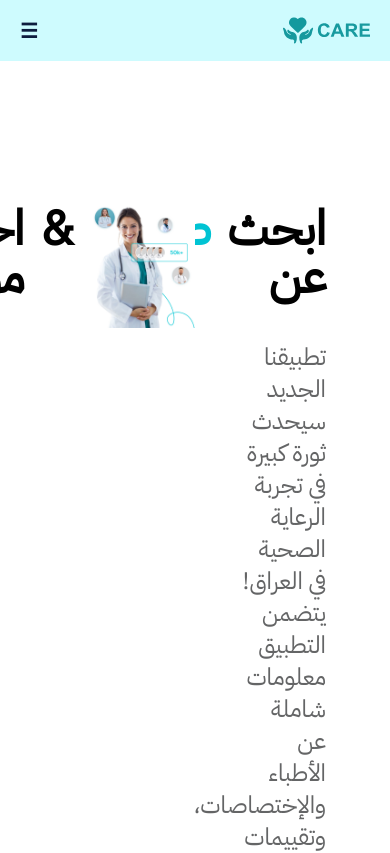
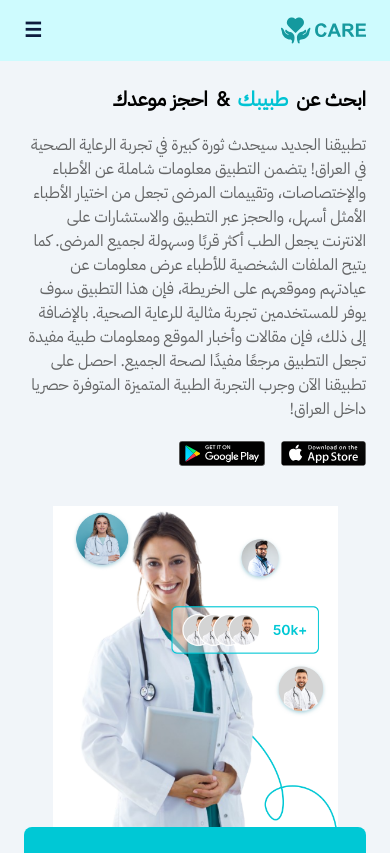
Before and after one commit to noor3030/doctor-landing-page, a Nuxt app: page / in a window 390 px wide. Shown: the top 853 px of the page. Built offline with nearby package versions, Linux system fonts and the light colour scheme.

Commit message:
Update styles in AppBar and Navbar components

```diff
--- a/components/AppBar.vue
+++ b/components/AppBar.vue
@@ -1,17 +1,17 @@
 <template>
-  <div class="flex flex-col p-16 mt-20" id="home">
-    <div class="grid grid-cols-2">
+  <div class="flex flex-col md:p-16 md:mt-20 p-6" id="home">
+    <div class="md:grid md:grid-cols-2">
       <div
-        class="text-section justify-start content-start flex flex-col gap-y-10"
+        class="text-section justify-start content-start text-start flex flex-col gap-y-5"
       >
-        <div class="text-5xl flex font-bold gap-x-4">
+        <div class="md:text-5xl flex font-bold gap-x-2 text-xl">
           <h1>ابحث عن</h1>
           <h1 class="text-[#00c3d3]">طبيبك</h1>
           <h1>&</h1>
           <h1>احجز موعدك</h1>
         </div>
 
-        <p class="text-2xl text-[#646566] w-2/3">
+        <p class="md:text-2xl text-[#646566] md:w-2/3">
           تطبيقنا الجديد سيحدث ثورة كبيرة في تجربة الرعاية الصحية في العراق!
           يتضمن التطبيق معلومات شاملة عن الأطباء والإختصاصات، وتقييمات المرضى
           تجعل من اختيار الأطباء الأمثل أسهل، والحجز عبر التطبيق والاستشارات على
@@ -32,9 +32,7 @@
           </a>
         </div>
       </div>
-      <div
-        class="image-section flex flex-col justify-start content-start h-fit"
-      >
+      <div class="image-section h-fit flex justify-center items-center pt-10">
         <img
           src="../public/doctors-images/appbar-image.png"
           alt=""
--- a/components/Navbar.vue
+++ b/components/Navbar.vue
@@ -23,7 +23,7 @@
   <div class="md:hidden">
     <div
       :class="open ? ' opacity-25' : 'opacity-100'"
-      class="flex w-full py-4 px-5 bg-[#cefbfe] justify-between"
+      class="flex w-full py-4 px-6 bg-[#cefbfe] justify-between"
     >
       <img src="../public/logos/slogan.svg" alt="" class="w-1/4" />
 
--- a/pages/index.vue
+++ b/pages/index.vue
@@ -1,5 +1,5 @@
 <template>
-  <div dir="rtl">
+  <div dir="rtl" class=" bg-slate-100">
     <Navbar></Navbar>
     <AppBar></AppBar>
 
```
